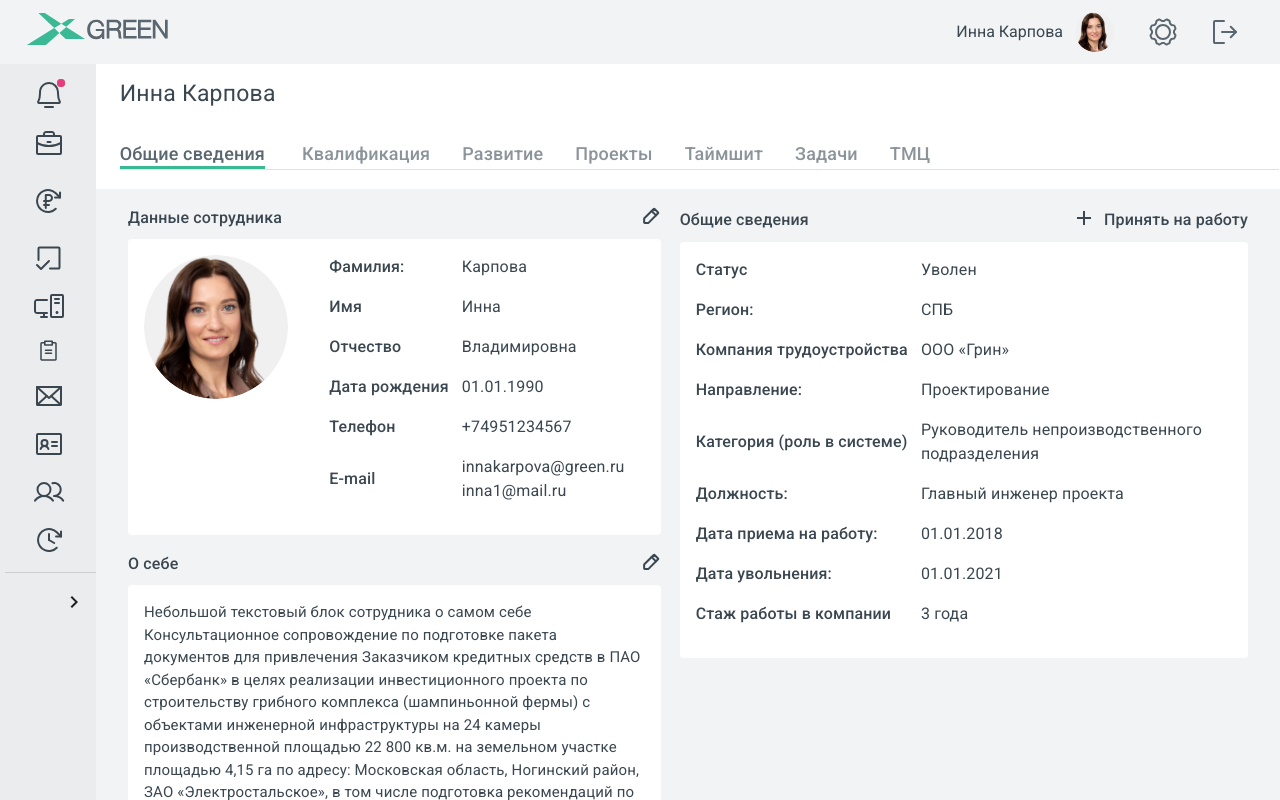
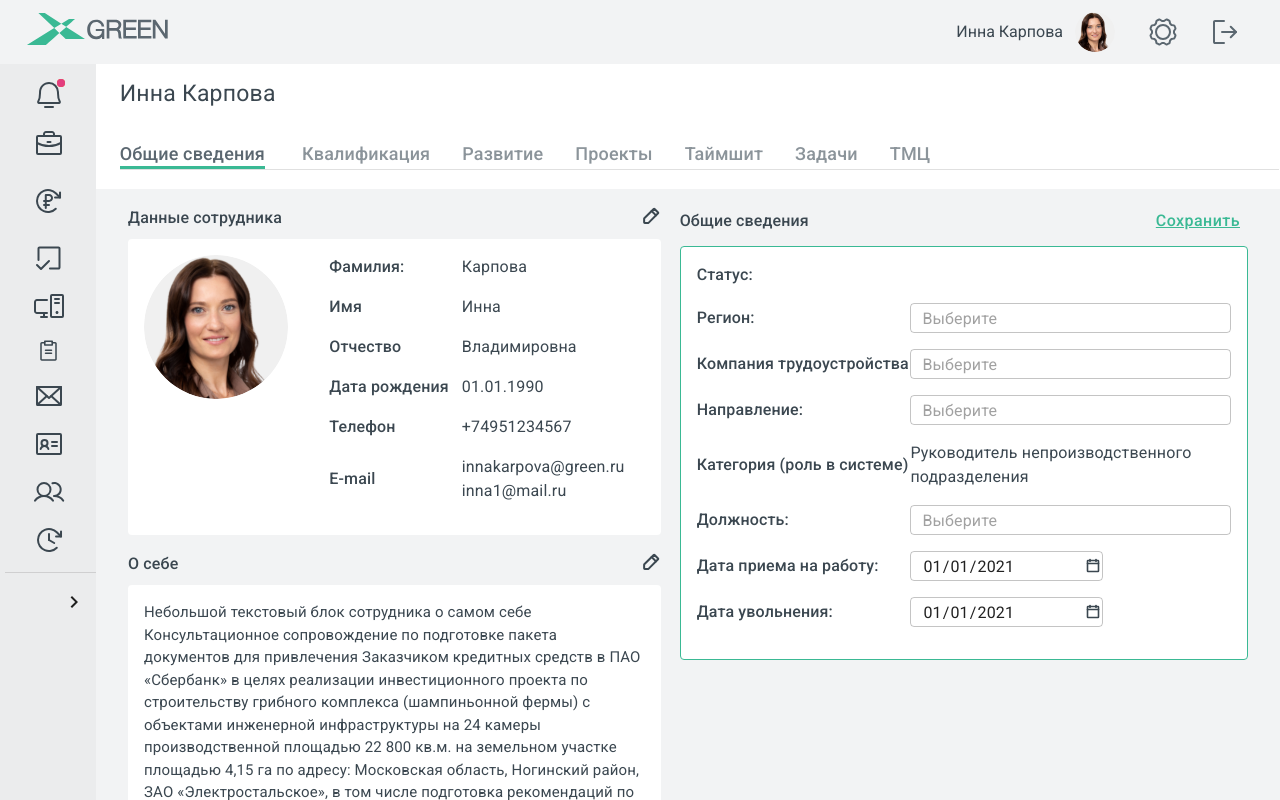
Before and after one commit to Vahe199/green_concept, a React (Create React App) app: page /employees/1 in a window 1280 px wide. Both pictures are taken after a click on the link "Принять на работу". Shown: the top 800 px of the page. Built offline with nearby package versions, Linux system fonts and the light colour scheme.

Commit message:
added General Info Form

```diff
--- a/src/components/Employees/EmployeesTabs/EmployeesGeneralInformation.tsx
+++ b/src/components/Employees/EmployeesTabs/EmployeesGeneralInformation.tsx
@@ -4,11 +4,13 @@ import EmployeeAboutItem from "./EmployeesGeneralTabs/EmployeeAboutItem";
 import EmployeeGeneralInfoItem from "./EmployeesGeneralTabs/EmployeeGeneralInfoItem";
 import EmployeeInfoItemForm from "./EmployeesGeneralTabs/EmployeesGeneralFormTabs/EmployeeInfoItemForm";
 import EmployeeAboutItemForm from "./EmployeesGeneralTabs/EmployeesGeneralFormTabs/EmployeeAboutItemForm";
+import EmployeeGeneralInfoForm from "./EmployeesGeneralTabs/EmployeesGeneralFormTabs/EmployeeGeneralInfoForm";
 
 
 const EmployeesGeneralInformation:React.FC = () => {
     const [employeeData, setEmployeeData] = useState<boolean>(true)
     const [employeeAboutData, setEmployeeAboutData] = useState<boolean>(true)
+    const [employeeGeneralInfo, setEmployeeGeneralInfo] = useState<boolean>(true)
     return(
         <div style={{display:'flex',flexWrap:"wrap",
             width:"100%", height:"100%",
@@ -22,7 +24,8 @@ const EmployeesGeneralInformation:React.FC = () => {
                     :<EmployeeAboutItemForm setEmployeeAboutData={setEmployeeAboutData}/>}
             </div>
             <div style={{width:'48%',marginRight:32}}>
-               <EmployeeGeneralInfoItem/>
+                {employeeGeneralInfo ? <EmployeeGeneralInfoItem setEmployeeGeneralInfo={setEmployeeGeneralInfo}/>
+                   : <EmployeeGeneralInfoForm setEmployeeGeneralInfo={setEmployeeGeneralInfo}/>}
             </div>
 
         </div>
--- a/src/components/Employees/EmployeesTabs/EmployeesGeneralTabs/EmployeeGeneralInfoItem.tsx
+++ b/src/components/Employees/EmployeesTabs/EmployeesGeneralTabs/EmployeeGeneralInfoItem.tsx
@@ -4,8 +4,11 @@ import {Link, Paper, Typography} from "@material-ui/core";
 import {useStylesEmployee} from "./EmployeesStyles";
 import AddIcon from "@material-ui/icons/Add";
 
+type GeneralInfoProps = {
+    setEmployeeGeneralInfo:(val:boolean)=>void
+}
 
-const EmployeeGeneralInfoItem:React.FC = () => {
+const EmployeeGeneralInfoItem:React.FC<GeneralInfoProps> = ({setEmployeeGeneralInfo}) => {
     const classes = useStylesEmployee();
     return(
         <div className={classes.root}>
@@ -13,7 +16,7 @@ const EmployeeGeneralInfoItem:React.FC = () => {
                 <Typography  className={classes.typographyTitle}>
                     Общие сведения
                 </Typography>
-                <Link onClick={() => console.log('true 11')}
+                <Link onClick={() => setEmployeeGeneralInfo(false)}
                   className={classes.link} >
                     <AddIcon /> &nbsp;   Принять на работу
                 </Link>
--- a/src/components/Employees/EmployeesTabs/EmployeesGeneralTabs/EmployeesGeneralFormTabs/EmployeeAboutItemForm.tsx
+++ b/src/components/Employees/EmployeesTabs/EmployeesGeneralTabs/EmployeesGeneralFormTabs/EmployeeAboutItemForm.tsx
@@ -34,7 +34,7 @@ const EmployeeAboutItemForm:React.FC<EmployeeFormDataProps> = ({setEmployeeAbout
                     Сохранить
                 </Button>
             </div>
-            <Paper elevation={0} className={classes.paper} style={{padding:1,height:242}}>
+            <div >
                 <textarea
                     className={classes.textArea}
                     name="about"
@@ -44,7 +44,7 @@ const EmployeeAboutItemForm:React.FC<EmployeeFormDataProps> = ({setEmployeeAbout
                     // error={touched.about && Boolean(errors.about)}
                     // helperText={touched.about && errors.about}
                 >Расскажите о себе</textarea>
-            </Paper>
+            </div>
                     </div>
                     )}
             </Formik>
--- /dev/null
+++ b/src/components/Employees/EmployeesTabs/EmployeesGeneralTabs/EmployeesGeneralFormTabs/EmployeeGeneralInfoForm.tsx
@@ -0,0 +1,180 @@
+import React from "react";
+import {Button, Paper, TextField, Typography} from "@material-ui/core";
+import { Formik, getIn, FieldArray } from 'formik';
+
+import {useStylesEmployeeForm} from "./EmployeesFormStyles";
+import {TrashIcon} from "../../../../../IMG/SVG/TrashIcon";
+
+const initialValues = {
+    region:'',
+    empl_company:'',
+    direction:'',
+    position:'',
+    employment_date:'',
+    dismissal_date:'',
+};
+type EmployeeFormDataProps = {
+    setEmployeeGeneralInfo:(val:boolean)=>void
+}
+const EmployeeGeneralInfoForm:React.FC<EmployeeFormDataProps> = ({setEmployeeGeneralInfo}) => {
+    const classes = useStylesEmployeeForm();
+    return(
+        <div className={classes.root}>
+            <Formik
+                initialValues={initialValues}
+                onSubmit={async (values) => {
+                    await new Promise((r) => setTimeout(r, 500));
+                    alert(JSON.stringify(values, null, 2));
+                }}
+            >
+                {({ values, touched,handleChange,errors }) => (
+                    <div>
+            <div className={classes.title} >
+                <Typography  className={classes.typographyTitle}>
+                    Общие сведения
+                </Typography>
+                <Button color="primary" type="submit"
+                        onClick={()=>setEmployeeGeneralInfo(true)}
+                        className={classes.saveButton}>
+                    Сохранить
+                </Button>
+            </div>
+            <Paper elevation={0} className={classes.paper}>
+                <div className={classes.row}>
+                    <div style={{width:"100%"}}>
+                        <div className={classes.column}>
+                            <Typography className={classes.typographyTitle}>
+                                Статус:
+                            </Typography>
+                            <Typography className={classes.typographyValue}>
+
+                            </Typography>
+                        </div>
+                        <div className={classes.column}>
+                            <Typography className={classes.typographyTitle}>
+                                Регион:
+                            </Typography>
+                            <Typography className={classes.typographyValue}>
+                                <TextField
+                                    fullWidth
+                                    placeholder={"Выберите"}
+                                    variant={"outlined"}
+                                    name="region"
+                                    value={values.region}
+                                    onChange={handleChange}
+                                    error={touched.region && Boolean(errors.region)}
+                                    helperText={touched.region && errors.region}
+                                />
+                            </Typography>
+                        </div>
+                        <div className={classes.column}>
+                            <Typography className={classes.typographyTitle}>
+                                Компания трудоустройства
+                            </Typography>
+                            <Typography className={classes.typographyValue}>
+                                <TextField
+                                    fullWidth
+                                    placeholder={"Выберите"}
+                                    variant={"outlined"}
+                                    name="empl_company"
+                                    value={values.empl_company}
+                                    onChange={handleChange}
+                                    error={touched.empl_company && Boolean(errors.empl_company)}
+                                    helperText={touched.empl_company && errors.empl_company}
+                                />
+                            </Typography>
+                        </div>
+                        <div className={classes.column}>
+                            <Typography className={classes.typographyTitle}>
+                                Направление:
+                            </Typography>
+                            <Typography className={classes.typographyValue}>
+                                <TextField
+                                    fullWidth
+                                    placeholder={"Выберите"}
+                                    variant={"outlined"}
+                                    name="direction"
+                                    value={values.direction}
+                                    onChange={handleChange}
+                                    error={touched.direction && Boolean(errors.direction)}
+                                    helperText={touched.direction && errors.direction}
+                                />
+                            </Typography>
+                        </div>
+                        <div className={classes.column}>
+                            <Typography className={classes.typographyTitle}>
+                                Категория (роль в системе)
+                            </Typography>
+                            <Typography className={classes.typographyValue}>
+                                Руководитель непроизводственного подразделения
+                            </Typography>
+                        </div>
+                        <div className={classes.column}>
+                            <Typography className={classes.typographyTitle}>
+                                Должность:
+                            </Typography>
+                            <Typography className={classes.typographyValue}>
+                                <TextField
+                                    fullWidth
+                                    placeholder={"Выберите"}
+                                    variant={"outlined"}
+                                    name={"position"}
+                                    value={values.position}
+                                    onChange={handleChange}
+                                    error={touched.position && Boolean(errors.position)}
+                                    helperText={touched.position && errors.position}
+                                />
+                            </Typography>
+                        </div>
+                        <div className={classes.column}>
+                            <Typography className={classes.typographyTitle}>
+                                Дата приема на работу:
+                            </Typography>
+                            <Typography className={classes.typographyValue}>
+                                <TextField
+                                    name={"employment_date"}
+                                    style={{ width: "50%"}}
+                                    id="date"
+                                    variant="outlined"
+                                    type="date"
+                                    // value={values.otchestvo}
+                                    defaultValue="2021-01-01"
+                                    InputLabelProps={{
+                                        shrink: true,
+                                    }}
+                                    onChange={handleChange}
+                                />
+                            </Typography>
+                        </div>
+                        <div className={classes.column}>
+                            <Typography className={classes.typographyTitle}>
+                                Дата увольнения:
+                            </Typography>
+                            <Typography className={classes.typographyValue}>
+                                <TextField
+                                    name={"dismissal_date"}
+                                    style={{ width: "50%"}}
+                                    id="date"
+                                    variant="outlined"
+                                    type="date"
+                                    // value={values.otchestvo}
+                                    defaultValue="2021-01-01"
+                                    InputLabelProps={{
+                                        shrink: true,
+                                    }}
+                                    onChange={handleChange}
+                                />
+                            </Typography>
+                        </div>
+
+                    </div>
+                </div>
+            </Paper>
+                    </div>
+                    )}
+            </Formik>
+        </div>
+    )
+}
+
+export default EmployeeGeneralInfoForm;
--- a/src/components/Employees/EmployeesTabs/EmployeesGeneralTabs/EmployeesGeneralFormTabs/EmployeesFormStyles.tsx
+++ b/src/components/Employees/EmployeesTabs/EmployeesGeneralTabs/EmployeesGeneralFormTabs/EmployeesFormStyles.tsx
@@ -26,11 +26,14 @@ export const useStylesEmployeeForm = makeStyles((theme: Theme) =>
 
         },
         textArea: {
-          height:238,
-            width:"100%",
-            maxWait:"100%",
-            border:"none",
-            padding:16
+            border: "1px solid #3ab994",
+            height: 238,
+            width: "100%",
+            maxWait: "100%",
+            borderRadius: 4,
+            padding: 16,
+            resize: 'vertical',
+            fontSize:16
         },
         title:{
             display: "flex",
@@ -42,8 +45,8 @@ export const useStylesEmployeeForm = makeStyles((theme: Theme) =>
             fontWeight:400
         },
         paper: {
+            border: "1px solid #3ab994",
             padding:16,
-            border: "1px solid #3ab994",
         },
         row:{
             display:'flex',
@@ -86,12 +89,12 @@ export const useStylesEmployeeForm = makeStyles((theme: Theme) =>
             fontSize: 16,
             fontWeight:500,
             color: '#3B4750',
-            width:"42%"
+            width:"40%"
         },
         typographyValue:{
             display:'flex',
             flexDirection:'column',
-            width:"58%",
+            width:"60%",
             textAlign:"left",
              fontSize: 16,
             color: '#3B4750'
```
